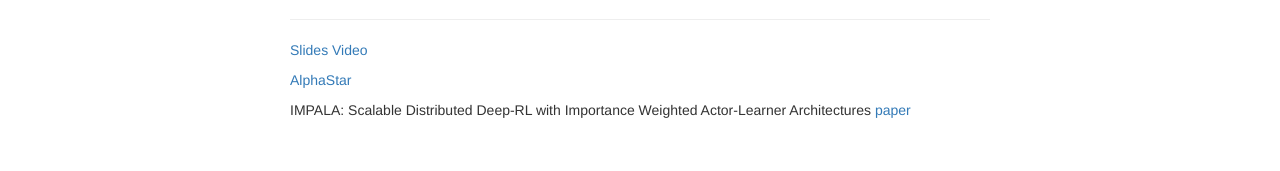
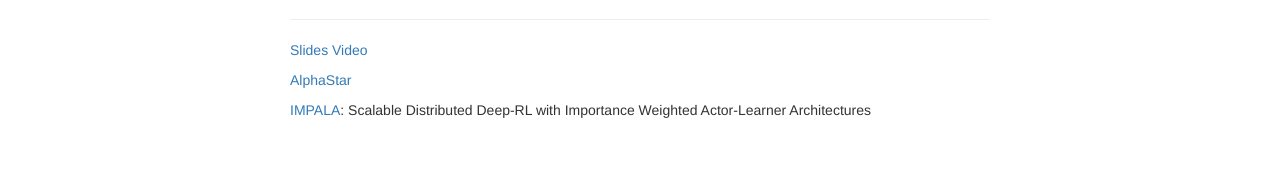
Before and after one commit to rlseminar/rlseminar.github.io, a Jekyll site: the page built from _posts/2019-02-25-huizhuo.md, in a window 1280 px wide. Shown: the part 129-300 px from the top of the page. Built offline with Jekyll 4.4.1, drawn with Linux system fonts in a browser that asks for light colours.

Commit message:
update url

```diff
--- a/_posts/2019-02-25-huizhuo.md
+++ b/_posts/2019-02-25-huizhuo.md
@@ -11,5 +11,4 @@
 
 [AlphaStar](https://deepmind.com/blog/alphastar-mastering-real-time-strategy-game-starcraft-ii/)
 
-IMPALA: Scalable Distributed Deep-RL with Importance Weighted Actor-Learner Architectures
-[paper](https://arxiv.org/pdf/1802.01561.pdf)
+[IMPALA](https://arxiv.org/pdf/1802.01561.pdf): Scalable Distributed Deep-RL with Importance Weighted Actor-Learner Architectures
```
Also changed, not shown: _posts/2019-03-04-yige.md (+1 -1 lines).
